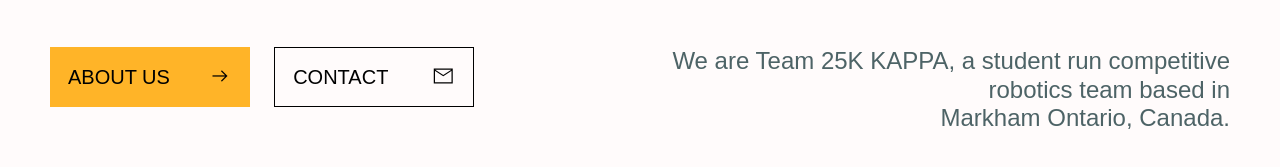
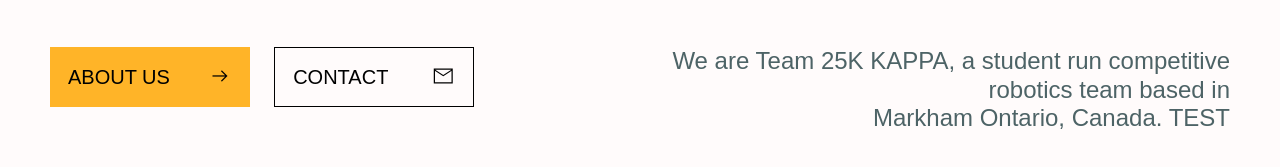
Before and after one commit to 25K-vrc/25K-website, a website: page src/index.html in a window 1280 px wide. Shown: the part 981-1148 px from the top of the page. Drawn offline with nearby package versions, Linux system fonts and the light colour scheme; a web font is replaced by a local one.

Commit message:
Update index.html
test for firebase

```diff
--- a/src/index.html
+++ b/src/index.html
@@ -77,7 +77,7 @@
               </div>
               <div class="col">
                 <p data-scroll class="cover-desc">
-                  We are Team 25K KAPPA, a student run competitive robotics team based in<br>Markham Ontario, Canada.
+                  We are Team 25K KAPPA, a student run competitive robotics team based in<br>Markham Ontario, Canada. TEST
                 </p>
               </div>
             </div>
```
